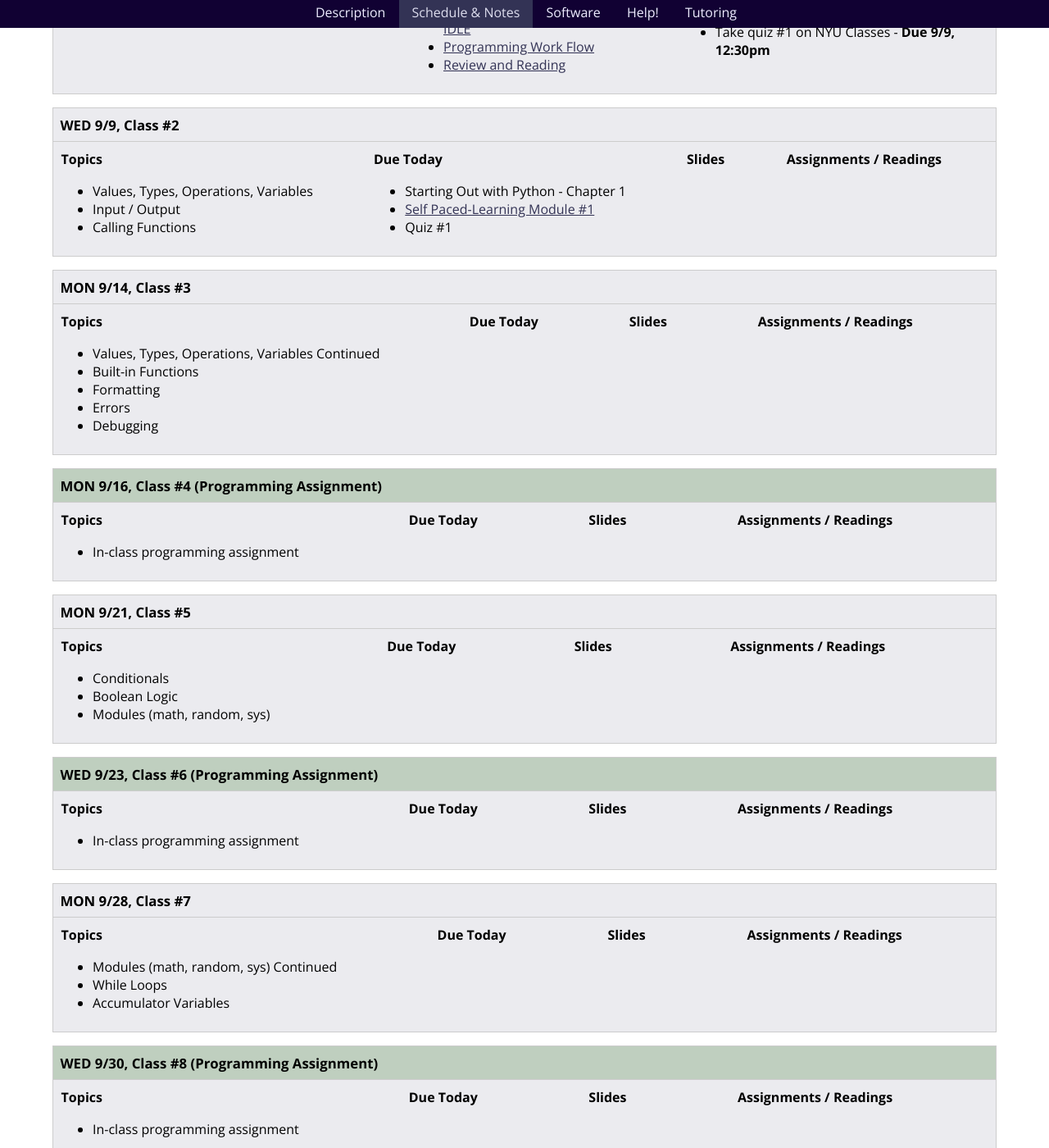
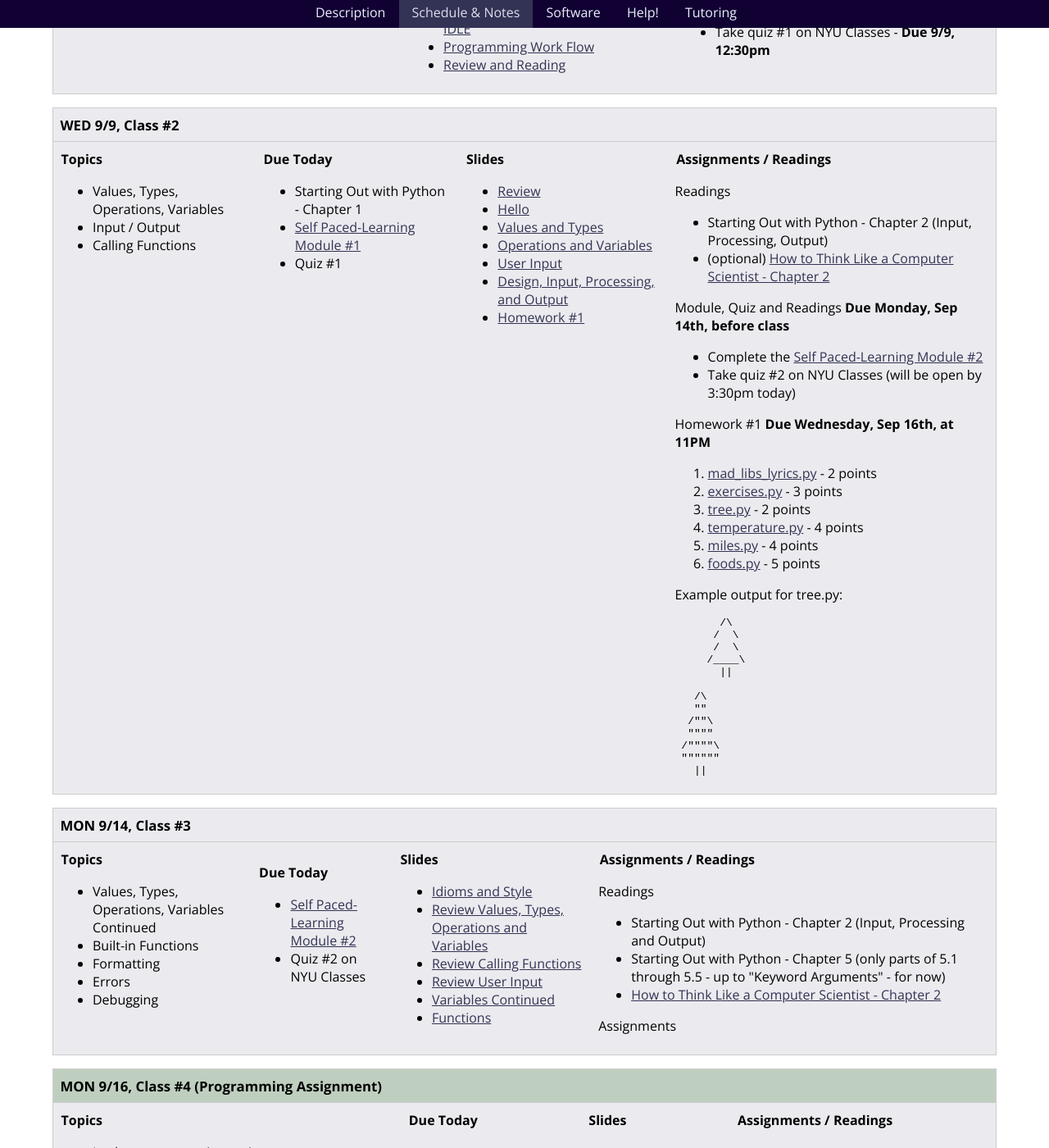
Before and after one commit to foureyes/csci-ua.0002-fall2015-010, a Jekyll site: the page built from schedule.markdown, in a window 1280 px wide and 1400 px high, scrolled down 395 px. Shown: the whole window at 82% size. Built offline with Jekyll 4.4.1, drawn with Linux system fonts in a browser that asks for light colours.

Commit message:
add class 2

```diff
--- a/_config.yml
+++ b/_config.yml
@@ -28,7 +28,7 @@
 final_schedule: http://www.cs.nyu.edu/webapps/fall2015/Undergraduate/final_exams
 final_date: Wednesday, December 23rd
 final_time: 4:00PM - 5:50PM
-final_room: WWH 101
+final_room: TBD
 
 
 # books
@@ -38,5 +38,13 @@
 departmental_syllabus: "http://cs.nyu.edu/courses/fall15/CSCI-UA.0002-002/common_syllabus/"
 
 module1: "http://cs.nyu.edu/elearning/CSCI_UA_0002/module01.php"
+module2: "http://cs.nyu.edu/elearning/CSCI_UA_0002/module02.php"
+module3: "http://cs.nyu.edu/elearning/CSCI_UA_0002/module03.php"
+module4: "http://cs.nyu.edu/elearning/CSCI_UA_0002/module04.php"
+module5: "http://cs.nyu.edu/elearning/CSCI_UA_0002/module05.php"
+module6: "http://cs.nyu.edu/elearning/CSCI_UA_0002/module06.php"
+module7: "http://cs.nyu.edu/elearning/CSCI_UA_0002/module07.php"
+module8: "http://cs.nyu.edu/elearning/CSCI_UA_0002/module08.php"
+module9: "http://cs.nyu.edu/elearning/CSCI_UA_0002/module09.php"
 # manual section change
 # http://foureyes.github.io/csci-ua.0002-spring2015-008 -> http://foureyes.github.io/csci-ua.0002-fall2014-010
--- a/_includes/classes/02/materials.markdown
+++ b/_includes/classes/02/materials.markdown
@@ -1,3 +1,4 @@
+<a name="class2"></a>
 <article class="due" markdown="block">
 #### Due Today
 
@@ -11,58 +12,40 @@
 <article class="slides" markdown="block">
 #### Slides
 
-{% comment %}
-* [Slides](classes/01/intro.html)
-{% endcomment %}
+* [Review](classes/02/review.html)
+* [Hello](classes/02/hello.html)
+* [Values and Types](classes/02/values-and-types.html)
+* [Operations and Variables](classes/02/operations-and-variables.html)
+* [User Input](classes/02/user-input.html)
+* [Design, Input, Processing, and Output](classes/02/design-input-output.html)
+* [Homework #1](#homework1)
 
 </article>
 
 <article class="assignments" markdown="block">
 #### Assignments / Readings
 
-{% comment %}
+<a name="homework1"></a>
+
+
 Readings
 
-* Read {{ site.bookq }} - Chapter 1
-
-Assignments
-
-1. [questions.py](homework/hw01/questions.py) - 9 points
-{% endcomment %}
-</article>
-
-{% comment %}
-<a name="class2"></a>
-
-###Slides
-* [Review](classes/02/review.html)
-* [Hello](classes/02/hello.html) (maybe also revisit making errors from the previous class: [Reading and Writing Programs with IDLE](classes/01/reading-writing-programs.html#11.0))
-* [Values and Types](classes/02/values-and-types.html)
-* [Operations and Variables](classes/02/operations-and-variables.html)
-* [User Input](classes/02/user-input.html)
-* [Design, Input, Processing, and Output](classes/02/design-input-output.html)
-* [Homework #1](#homework1)
-
-###Readings
 * {{site.bookq}} - Chapter 2 (Input, Processing, Output)
 * (optional) [{{site.bookt}} - Chapter 2](http://openbookproject.net/thinkcs/python/english3e/variables_expressions_statements.html)
 
-### Vocabulary
-(optional) See [the glossary](http://openbookproject.net/thinkcs/python/english3e/variables_expressions_statements.html#glossary) in {{ site.bookt}}, Chapter 2.
+Module, Quiz and Readings __Due Monday, Sep 14th, before class__
 
-<a name="homework1"></a>
+* Complete the [Self Paced-Learning Module #2]({{ site.module2 }})
+* Take quiz #2 on NYU Classes (will be open by 3:30pm today)
 
-### Homework #1
+Homework #1 __Due Wednesday, Sep 16th, at 11PM__
 
-* Due Thursday, February __5th__, before 11PM
-* Submit __via NYU Classes__
-
-1. [questions.py](homework/hw01/questions.py) - 9 points
-2. [mad_libs_lyrics.py](homework/hw01/mad_libs_lyrics.py) - 2 points
-3. [exercises.py](homework/hw01/exercises.py) - 3 points
-4. [tree.py](homework/hw01/tree.py) - 3 points
-5. [temperature.py](homework/hw01/temperature.py) - 4 points
-6. [miles.py](homework/hw01/miles.py) - 4 points
+1. [mad_libs_lyrics.py](homework/hw01/mad_libs_lyrics.py) - 2 points
+2. [exercises.py](homework/hw01/exercises.py) - 3 points
+3. [tree.py](homework/hw01/tree.py) - 2 points
+4. [temperature.py](homework/hw01/temperature.py) - 4 points
+5. [miles.py](homework/hw01/miles.py) - 4 points
+5. [foods.py](homework/hw01/foods.py) - 5 points
 
 Example output for tree.py:
 
@@ -81,4 +64,5 @@
  """"""
    ||
 </pre>
-{% endcomment %}
+<!--_-->
+</article>
--- a/_includes/classes/03/materials.markdown
+++ b/_includes/classes/03/materials.markdown
@@ -1,39 +1,17 @@
 <article class="due" markdown="block">
+
+<a name="class3"></a>
+
 #### Due Today
 
-{% comment %}
-* Homework
-{% endcomment %}
+* [Self Paced-Learning Module #2]({{ site.module2 }})
+* Quiz #2 on NYU Classes
 
 </article>
 
 <article class="slides" markdown="block">
 #### Slides
 
-{% comment %}
-* [Slides](classes/01/intro.html)
-{% endcomment %}
-
-</article>
-
-<article class="assignments" markdown="block">
-#### Assignments / Readings
-
-{% comment %}
-Readings
-
-* Read {{ site.bookq }} - Chapter 1
-
-Assignments
-
-1. [questions.py](homework/hw01/questions.py) - 9 points
-{% endcomment %}
-</article>
-{% comment %}
-<a name="class3"></a>
-
-### Slides
-* [About Class #3](classes/03/about.html)
 * [Idioms and Style](classes/03/idioms-style.html)
 * [Review Values, Types, Operations and Variables](classes/03/review.html)
 * [Review Calling Functions](classes/03/function-calls.html)
@@ -41,13 +19,27 @@
 * [Variables Continued](classes/03/variables.html)
 * [Functions](classes/03/functions.html)
 
+</article>
+
+<article class="assignments" markdown="block">
+#### Assignments / Readings
+
+Readings
+
+* {{ site.bookq }} - Chapter 2 (Input, Processing and Output)
+* {{ site.bookq }} - Chapter 5 (only parts of 5.1 through 5.5 - up to "Keyword Arguments" - for now)
+* [{{site.bookt}} - Chapter 2](http://openbookproject.net/thinkcs/python/english3e/variables_expressions_statements.html)
+
+Assignments
+
+</article>
+{% comment %}
+
+### Slides
+* [About Class #3](classes/03/about.html)
+
 ### Handouts
 * [Types, Variables, Operators, Input and Comments](resources/handouts/class03/types-variables-operators-comments.pdf)
 * [Types, Variables, Operators, Input and Comments Solutions](resources/handouts/class03/types-variables-operators-comments-solutions.pdf)
 
-
-### Readings
-* {{ site.bookq }} - Chapter 2 (Input, Processing and Output)
-* {{ site.bookq }} - Chapter 5 (only parts of 5.1 through 5.5 - up to "Keyword Arguments" - for now)
-* [{{site.bookt}} - Chapter 2](http://openbookproject.net/thinkcs/python/english3e/variables_expressions_statements.html)
 {% endcomment %}
```
Also changed, not shown: 1 other file.
